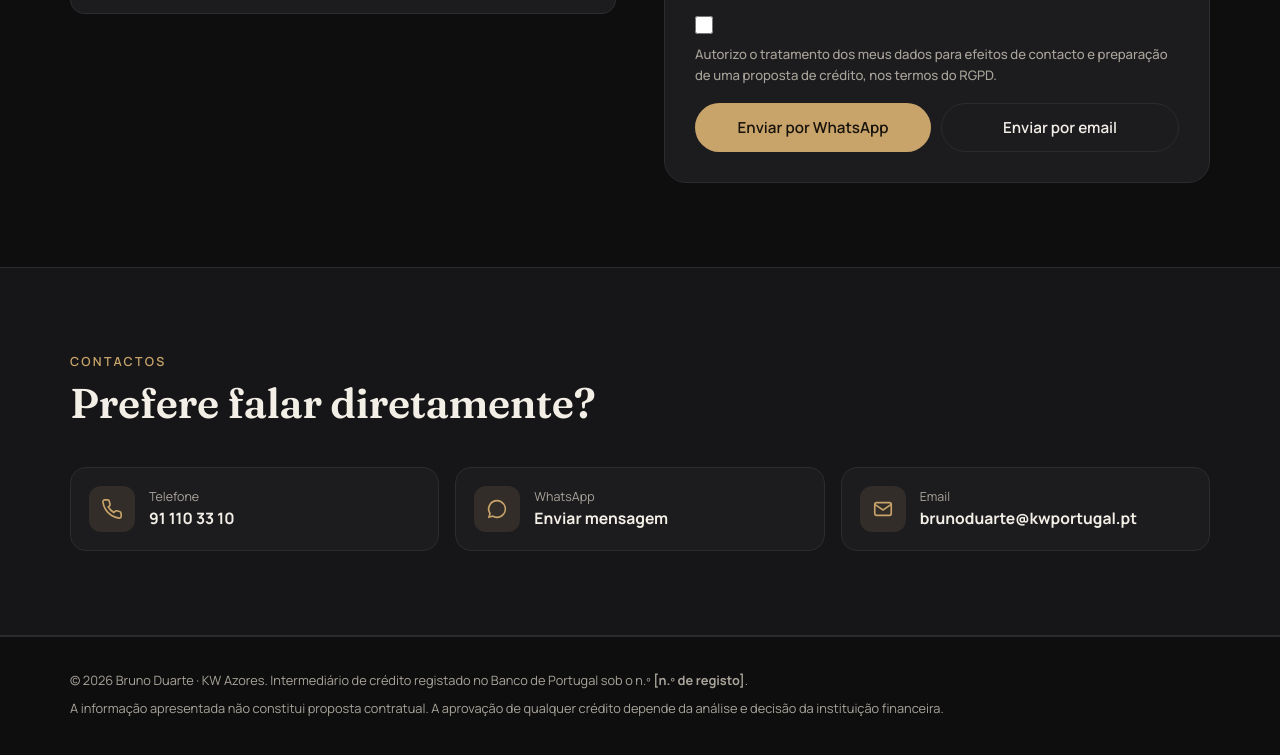
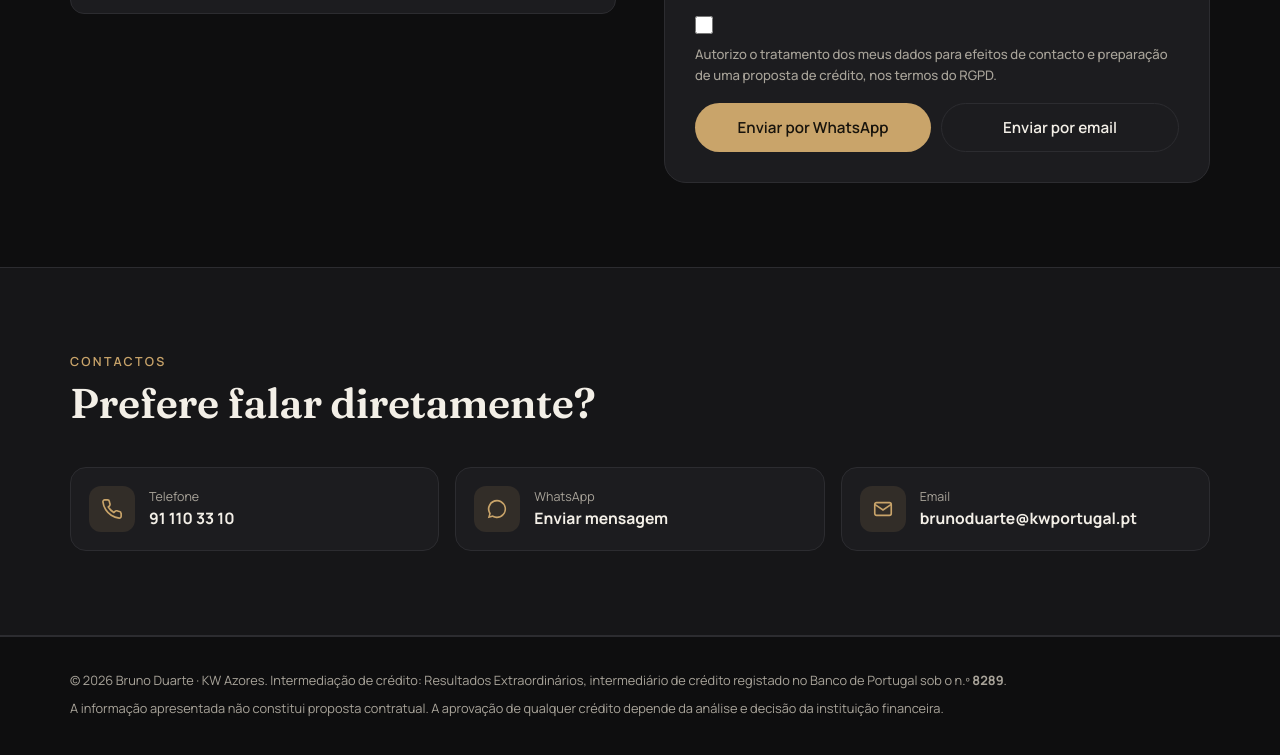
Before and after one commit to creditmanagerbrduarte/creditmanager.brduarte, a plain HTML site: page index.html in a window 1280 px wide. Shown: the part 3781-4536 px from the top of the page. Drawn offline with Linux system fonts and the light colour scheme.

Commit message:
Adiciona registo Banco de Portugal n.º 8289 no rodapé
Co-Authored-By: Claude Opus 5.5 <noreply@anthropic.com>
Claude-Session: https://claude.ai/code/session_01Wt7eTZ5oiYAmebxV7N87qQ

```diff
--- a/index.html
+++ b/index.html
@@ -429,7 +429,7 @@ input[type=range]::-moz-range-thumb{width:18px;height:18px;border-radius:50%;bac
 
 <footer>
   <div class="wrap">
-    <p>© <span id="ano"></span> Bruno Duarte · KW Azores. Intermediário de crédito registado no Banco de Portugal sob o n.º <strong>[n.º de registo]</strong>.</p>
+    <p>© <span id="ano"></span> Bruno Duarte · KW Azores. Intermediação de crédito: Resultados Extraordinários, intermediário de crédito registado no Banco de Portugal sob o n.º <strong>8289</strong>.</p>
     <p>A informação apresentada não constitui proposta contratual. A aprovação de qualquer crédito depende da análise e decisão da instituição financeira.</p>
   </div>
 </footer>
```
